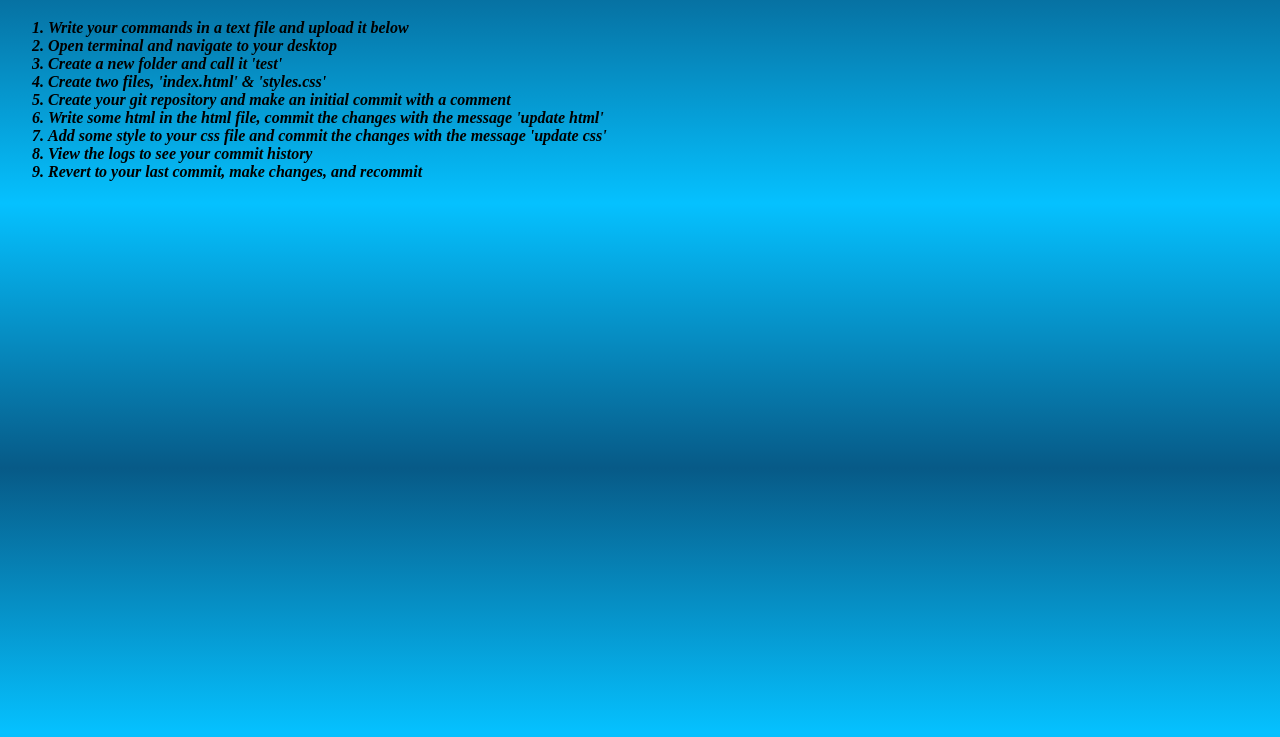
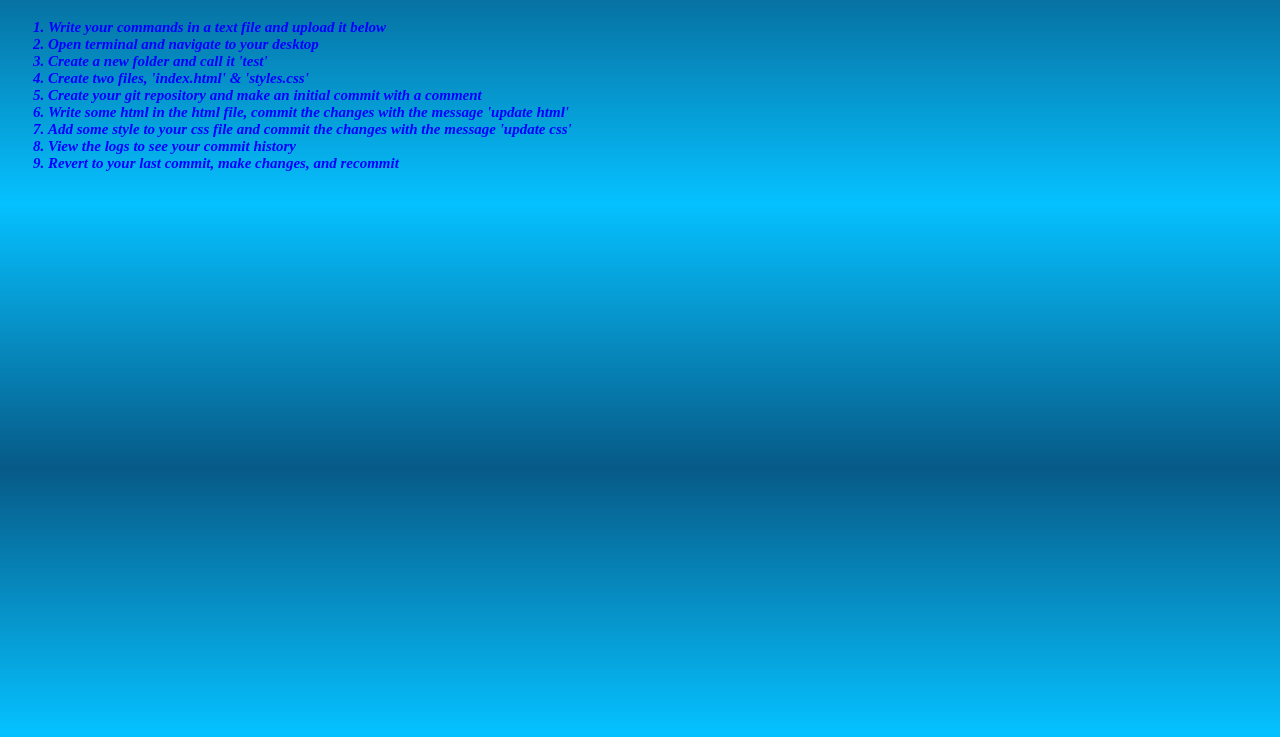
Before and after one commit to Jeff-Schafer/Assignment-II-Learning-to-Commit_-clone-, a plain HTML site: page index.html in a window 1280 px wide. Shown: the part 61-798 px from the top of the page. Drawn offline with Linux system fonts and the light colour scheme.

Commit message:
update css

```diff
--- a/styles.css
+++ b/styles.css
@@ -4,4 +4,6 @@ body {
 li {
  font-weight: bold;
  font-style: italic;
+ font-size: 15px;
+ color: blue;
 }
```
